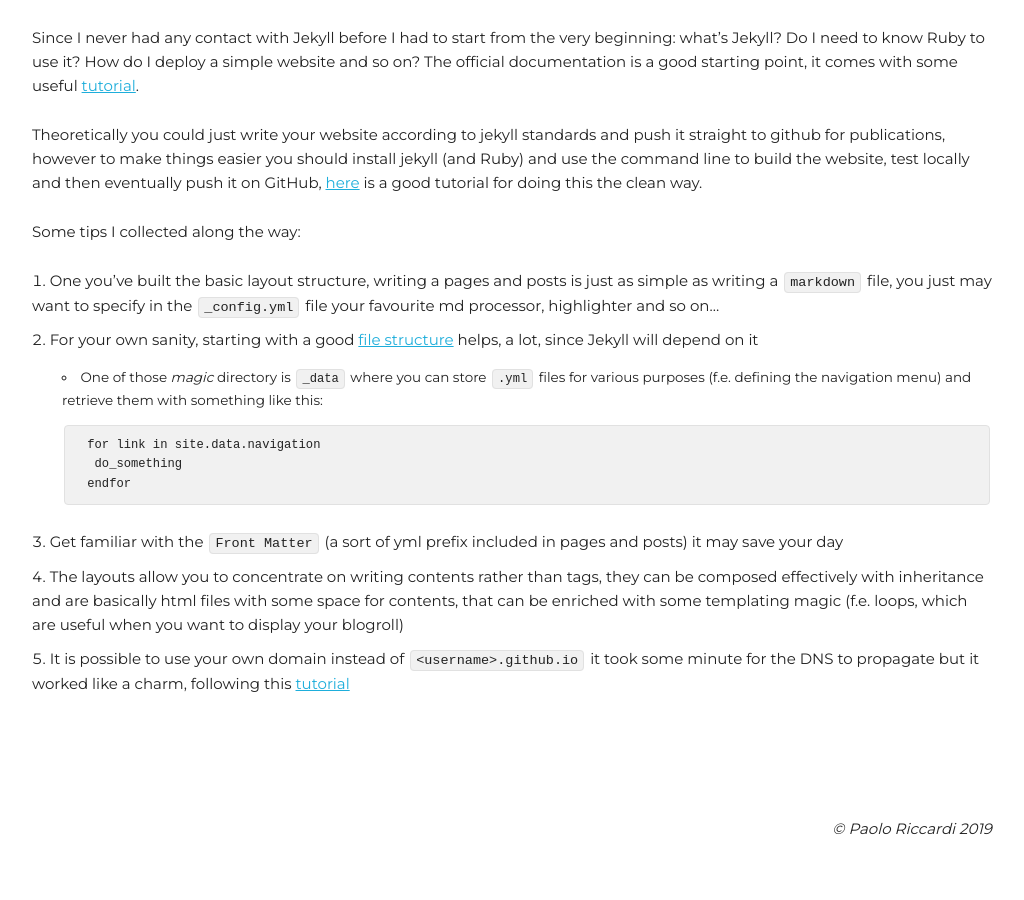
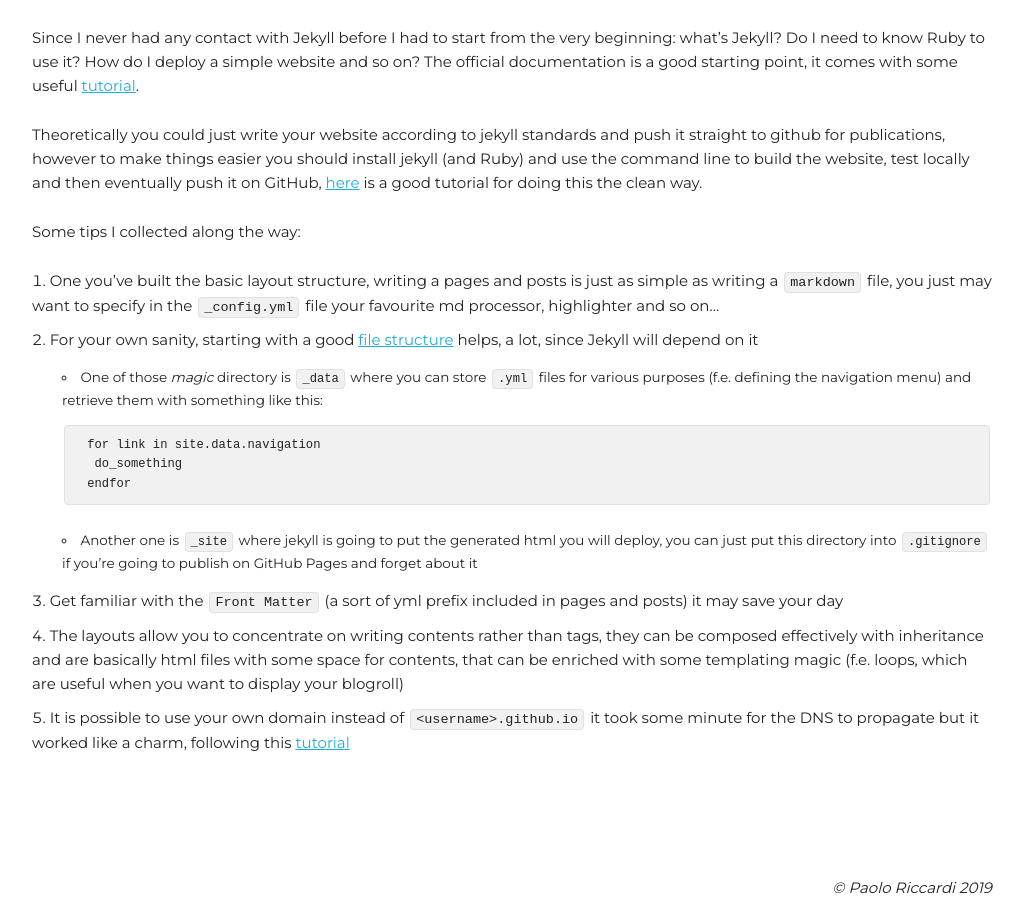
Before and after one commit to paoloriccardi/paoloriccardi.github.io, a Jekyll site: the page built from _posts/2021-04-12-first-post-jekyll.md, in a window 1280 px wide and 900 px high, scrolled down 1155 px. Shown: the whole window, without its empty margins (128-1152 px from the left). Built offline with Jekyll 4.4.1, drawn with Linux system fonts in a browser that asks for light colours; before the commit the page ends 1996 px from its top, so only the background shows below that.

Commit message:
first post update

````diff
--- a/_posts/2021-04-12-first-post-jekyll.md
+++ b/_posts/2021-04-12-first-post-jekyll.md
@@ -43,6 +43,7 @@ Some tips I collected along the way:
         do_something
     endfor
     ```
+    - Another one is `_site` where jekyll is going to put the generated html you will deploy, you can just put this directory into `.gitignore` if you're going to publish on GitHub Pages and forget about it
 3. Get familiar with the `Front Matter` (a sort of yml prefix included in pages and posts) it may save your day
 4. The layouts allow you to concentrate on writing contents rather than tags, they can be composed effectively with inheritance and are basically html files with some space for contents, that can be enriched with some templating magic (f.e. loops, which are useful when you want to display your blogroll)
 5. It is possible to use your own domain instead of `<username>.github.io` it took some minute for the DNS to propagate but it worked like a charm, following this [tutorial](https://docs.github.com/en/pages/configuring-a-custom-domain-for-your-github-pages-site/about-custom-domains-and-github-pages){:target="_blank"}
````
